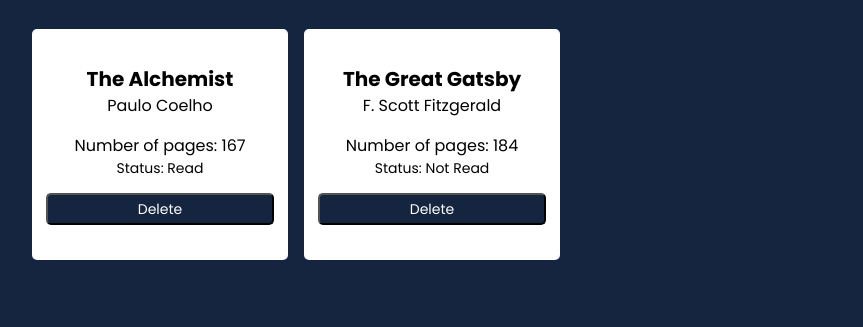
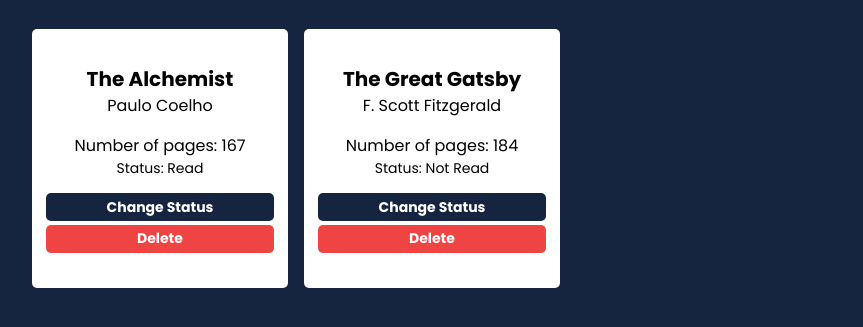
Before and after one commit to jonichi16/odin-library, a website: page public/index.html in a window 1280 px wide. Shown: the part 207-534 px from the top of the page, without its empty margins (208-1071 px from the left). Drawn offline with Linux system fonts and the light colour scheme.

Commit message:
feat: Add change status button

```diff
--- a/public/script.js
+++ b/public/script.js
@@ -6,6 +6,10 @@ function Book(title, author, numOfPages, status) {
   this.numOfPages = numOfPages;
   this.status = status;
 }
+
+Book.prototype.changeStatus = function () {
+  this.status = !this.status;
+};
 
 odinLibrary.push(new Book('The Alchemist', 'Paulo Coelho', '167', true));
 odinLibrary.push(
@@ -27,6 +31,7 @@ const createBookCard = (book) => {
   const bookAuthor = document.createElement('h4');
   const bookPages = document.createElement('p');
   const bookStatus = document.createElement('p');
+  const bookStatusChange = document.createElement('button');
   const bookDeleteButton = document.createElement('button');
 
   card.id = `card-${odinLibrary.indexOf(book)}`;
@@ -35,6 +40,7 @@ const createBookCard = (book) => {
   bookAuthor.classList.add('book-author');
   bookPages.classList.add('book-pages');
   bookStatus.classList.add('book-status');
+  bookStatusChange.classList.add('book-status-btn');
   bookDeleteButton.classList.add('book-delete-btn');
 
   bookDeleteButton.setAttribute('data-index', odinLibrary.indexOf(book));
@@ -43,9 +49,17 @@ const createBookCard = (book) => {
   bookAuthor.textContent = book.author;
   bookPages.textContent = `Number of pages: ${book.numOfPages}`;
   bookStatus.textContent = book.status ? 'Status: Read' : 'Status: Not Read';
+  bookStatusChange.textContent = 'Change Status';
   bookDeleteButton.textContent = 'Delete';
 
-  card.append(bookTitle, bookAuthor, bookPages, bookStatus, bookDeleteButton);
+  card.append(
+    bookTitle,
+    bookAuthor,
+    bookPages,
+    bookStatus,
+    bookStatusChange,
+    bookDeleteButton
+  );
 
   bookDeleteButton.setAttribute('data-index', odinLibrary.indexOf(book));
 
@@ -57,6 +71,15 @@ const createBookCard = (book) => {
 
     odinLibrary.splice(index, 1);
     cardToRemove.remove();
+  });
+
+  bookStatusChange.addEventListener('click', (e) => {
+    e.preventDefault();
+
+    book.changeStatus();
+    bookStatus.textContent = book.status ? 'Status: Read' : 'Status: Not Read';
+
+    console.log(book.status);
   });
 
   return card;
--- a/public/styles.css
+++ b/public/styles.css
@@ -72,16 +72,30 @@ body {
   margin-top: 1em;
 }
 
-.book-delete-btn {
+.book-status-btn {
   width: 100%;
   margin-top: 1em;
   background-color: #15253f;
   color: white;
   padding: 0.25em 0;
+  font-weight: 700;
+  border: none;
   border-radius: 5px;
 }
 
-.book-delete-btn:hover {
+.book-delete-btn {
+  width: 100%;
+  margin-top: 0.25em;
+  background-color: #ef4444;
+  color: white;
+  padding: 0.25em 0;
+  font-weight: 700;
+  border: none;
+  border-radius: 5px;
+}
+
+.book-delete-btn:hover,
+.book-status-btn:hover {
   opacity: 0.9;
 }
 
```
